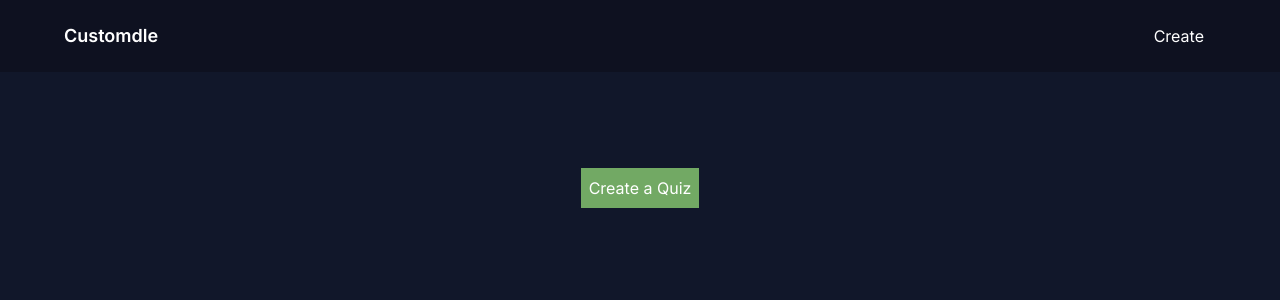
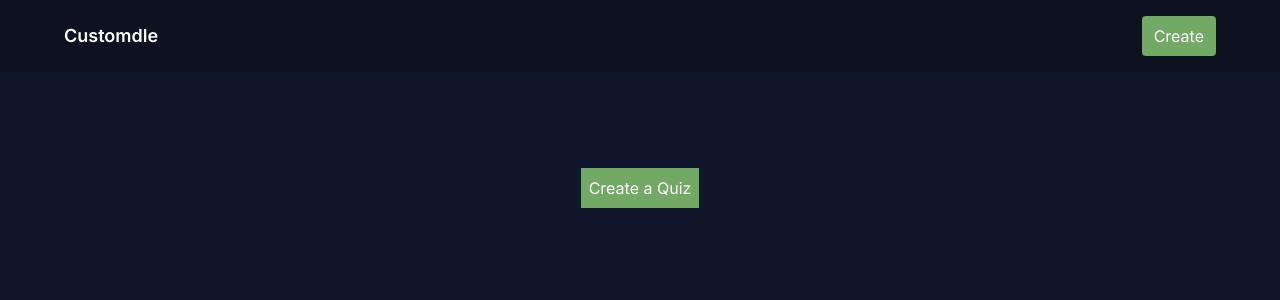
Before and after one commit to 8liam/custom-wordle, a Next.js app: page / in a window 1280 px wide. Shown: the top 300 px of the page. Built offline with nearby package versions, Linux system fonts and the light colour scheme.

Commit message:
Updated colours

```diff
--- a/app/components/navbar.tsx
+++ b/app/components/navbar.tsx
@@ -6,7 +6,10 @@ export default function Navbar() {
         <h1 className="text-lg font-semibold">Customdle</h1>
         {/* Navigation Links */}
         <div className="flex space-x-4">
-          <a href="/create" className="hover:bg-blue-700 px-3 py-2 rounded">
+          <a
+            href="/create"
+            className="hover:bg-wrong bg-correct duration-300 px-3 py-2 rounded"
+          >
             Create
           </a>
         </div>
```
